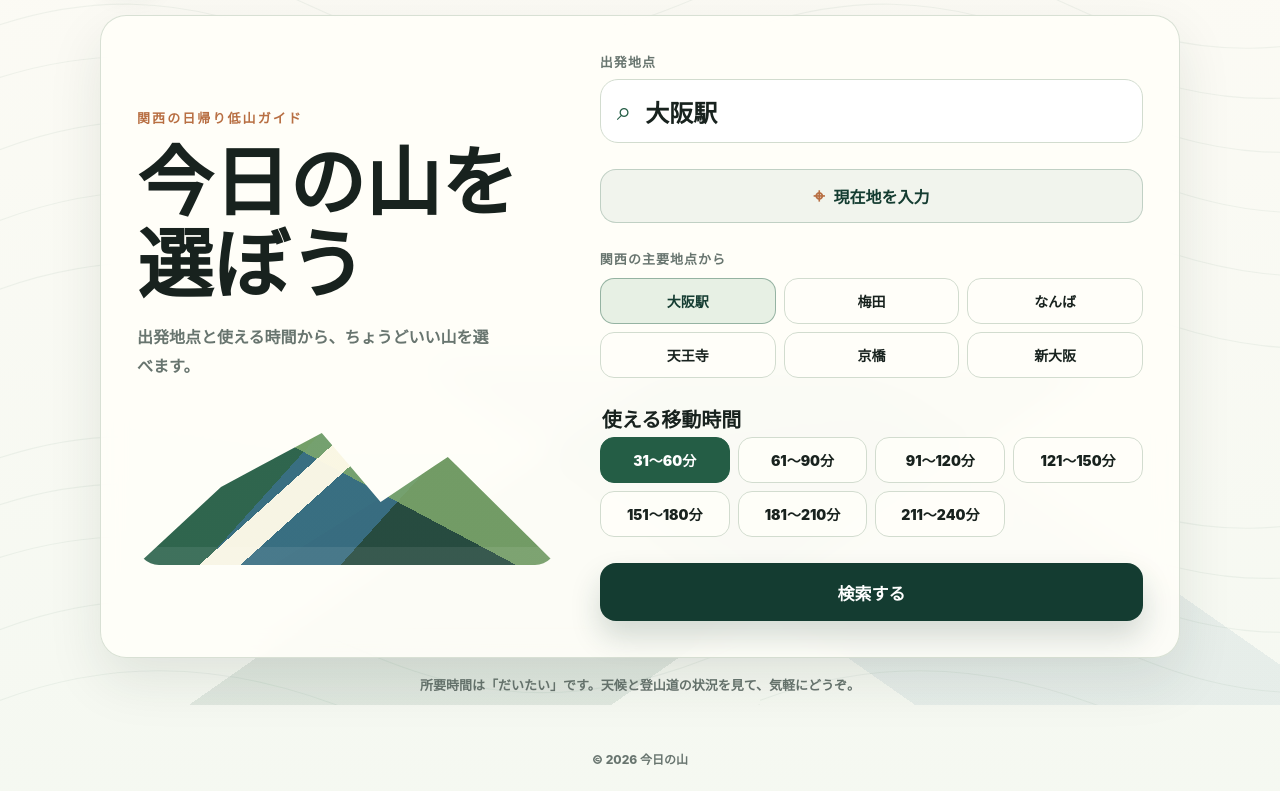
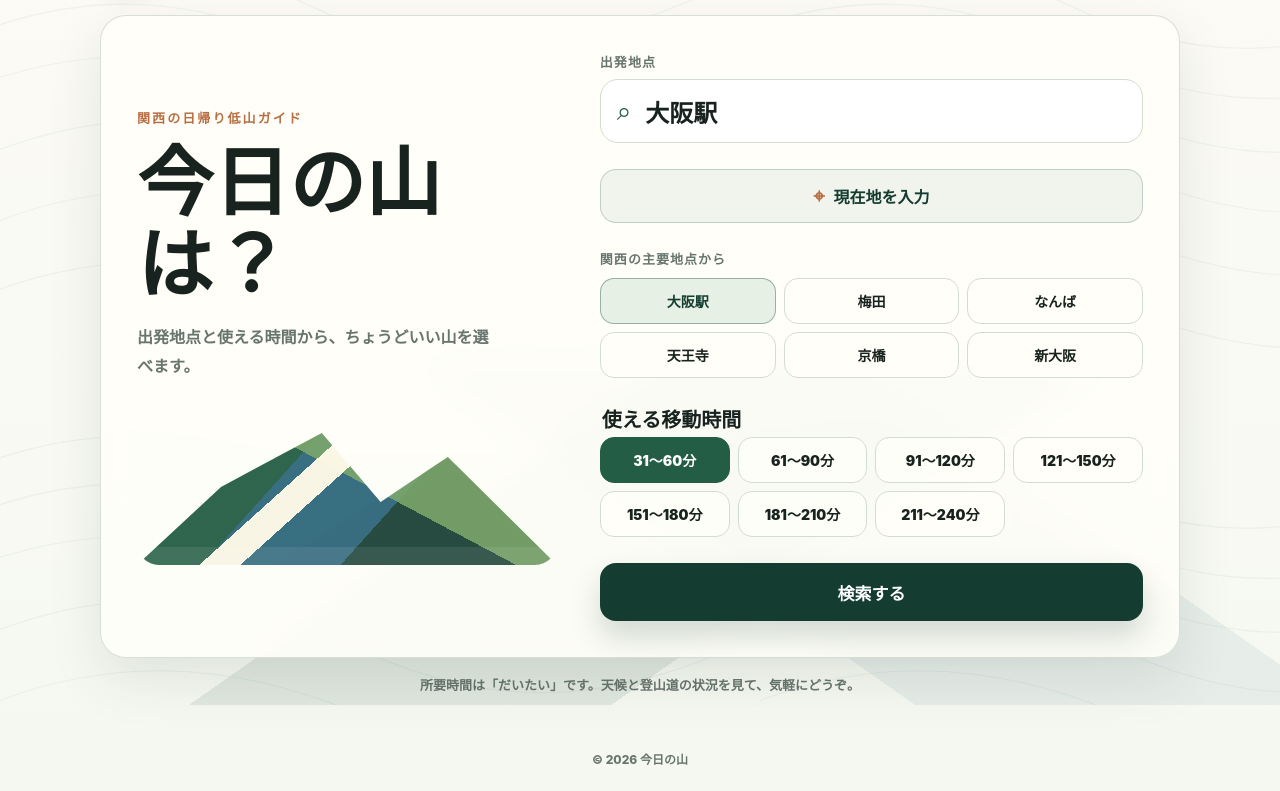
Before and after one commit to take-creator/kyou-no-yama, a website: page outputs/index.html in a window 1280 px wide. Shown: the part 95-886 px from the top of the page. Drawn offline with Linux system fonts and the light colour scheme.

Commit message:
Shorten home headline

```diff
--- a/outputs/index.html
+++ b/outputs/index.html
@@ -22,7 +22,7 @@
           <form class="search-panel" id="searchForm">
             <div class="hero-copy">
               <p class="home-kicker">関西の日帰り低山ガイド</p>
-              <h1>今日の山を選ぼう</h1>
+              <h1>今日の山は？</h1>
               <p class="home-lead">出発地点と使える時間から、ちょうどいい山を選べます。</p>
             </div>
 
```
